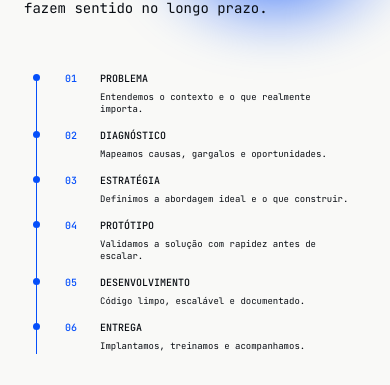
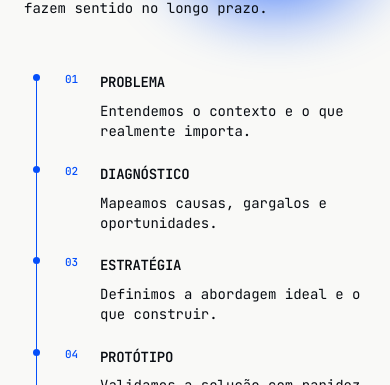
Before and after one commit to gxbriellops/lp-gabriel, a Next.js app: page / in a window 390 px wide. Shown: the part 1183-1568 px from the top of the page. Built offline with nearby package versions, Linux system fonts and the light colour scheme.

Commit message:
change font size and add favicon

```diff
--- a/app/page.module.css
+++ b/app/page.module.css
@@ -408,7 +408,7 @@
 
 .processStep {
   font-family: var(--font-jetbrains), monospace;
-  min-height: 92px;
+  min-height: 126px;
   padding-right: 31px;
   position: relative;
 }
@@ -424,18 +424,24 @@
   line-height: 1;
 }
 
+.stepTitle,
+.stepDescription {
+  font-family: var(--font-jetbrains), monospace;
+}
+
 .stepTitle {
-  font-size: 12px;
-  font-weight: 500;
-  line-height: 1;
-  margin-top: 18px !important;
+  font-size: 15px;
+  font-weight: 600;
+  letter-spacing: -0.02em;
+  line-height: 1.15;
+  margin-top: 16px !important;
 }
 
 .stepDescription {
-  font-size: 11px;
+  font-size: 14px;
   font-weight: 400;
-  line-height: 1.4;
-  margin-top: 17px !important;
+  line-height: 1.5;
+  margin-top: 14px !important;
   max-width: 185px;
 }
 
@@ -1042,7 +1048,7 @@
     border-bottom: 0;
     display: flex;
     flex-direction: column;
-    gap: 16px;
+    gap: 24px;
     margin-top: 56px;
     padding: 0 0 0 41px;
   }
@@ -1074,29 +1080,27 @@
     width: 7px;
   }
 
-  .stepNumber,
-  .stepTitle {
-    font-size: 10px;
-  }
-
   .stepNumber {
+    font-size: 11px;
     grid-column: 1;
     grid-row: 1;
   }
 
   .stepTitle {
+    font-size: 14px;
     grid-column: 2;
     grid-row: 1;
+    line-height: 1.2;
     margin-top: 0 !important;
   }
 
   .stepDescription {
-    font-size: 9px;
+    font-size: 14px;
     grid-column: 2;
     grid-row: 2;
-    line-height: 1.25;
-    margin-top: 8px !important;
-    max-width: 250px;
+    line-height: 1.45;
+    margin-top: 10px !important;
+    max-width: 290px;
   }
 
   .stepArrow {
```
Also changed, not shown: 1 other file (tests, documents, lock files or other folders).
